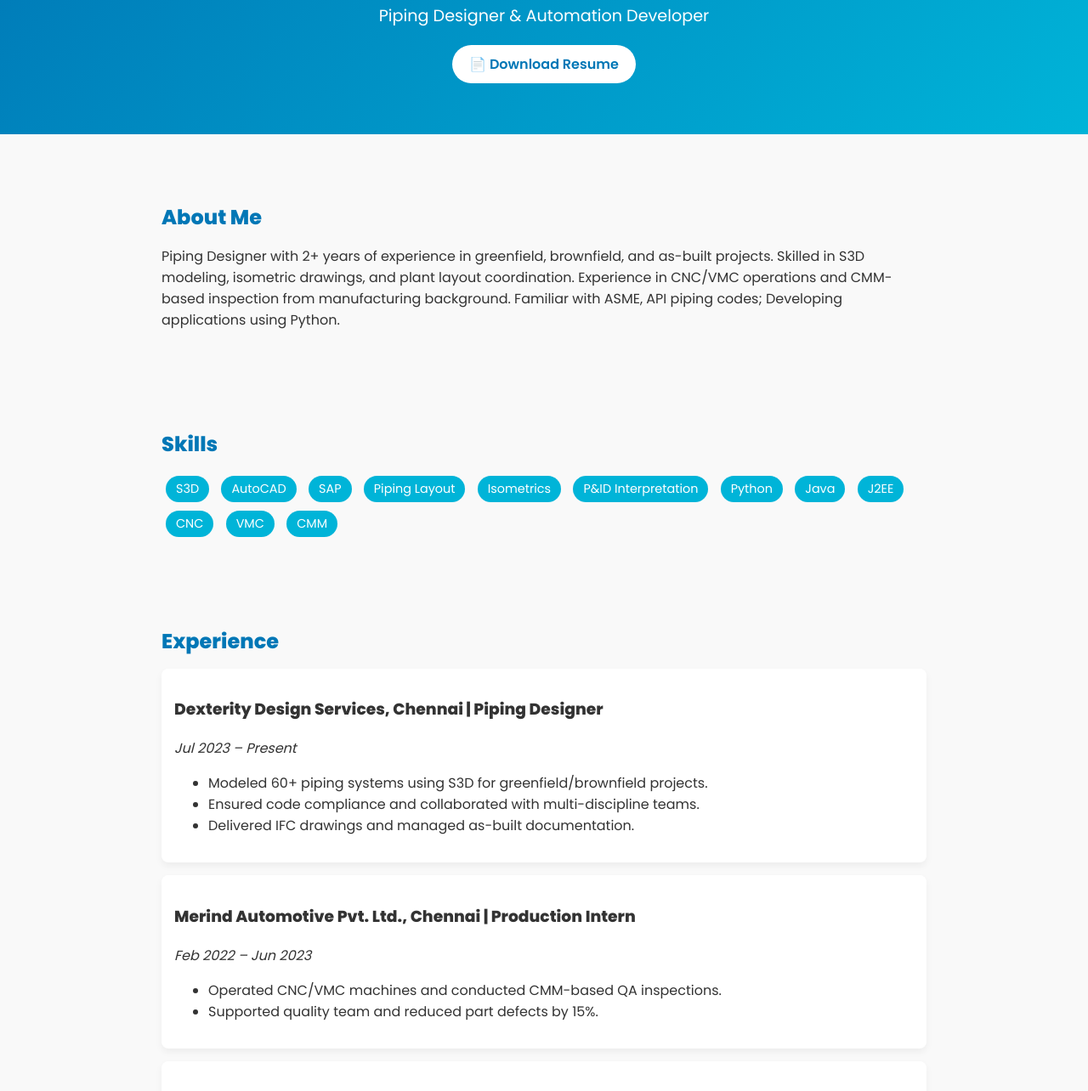
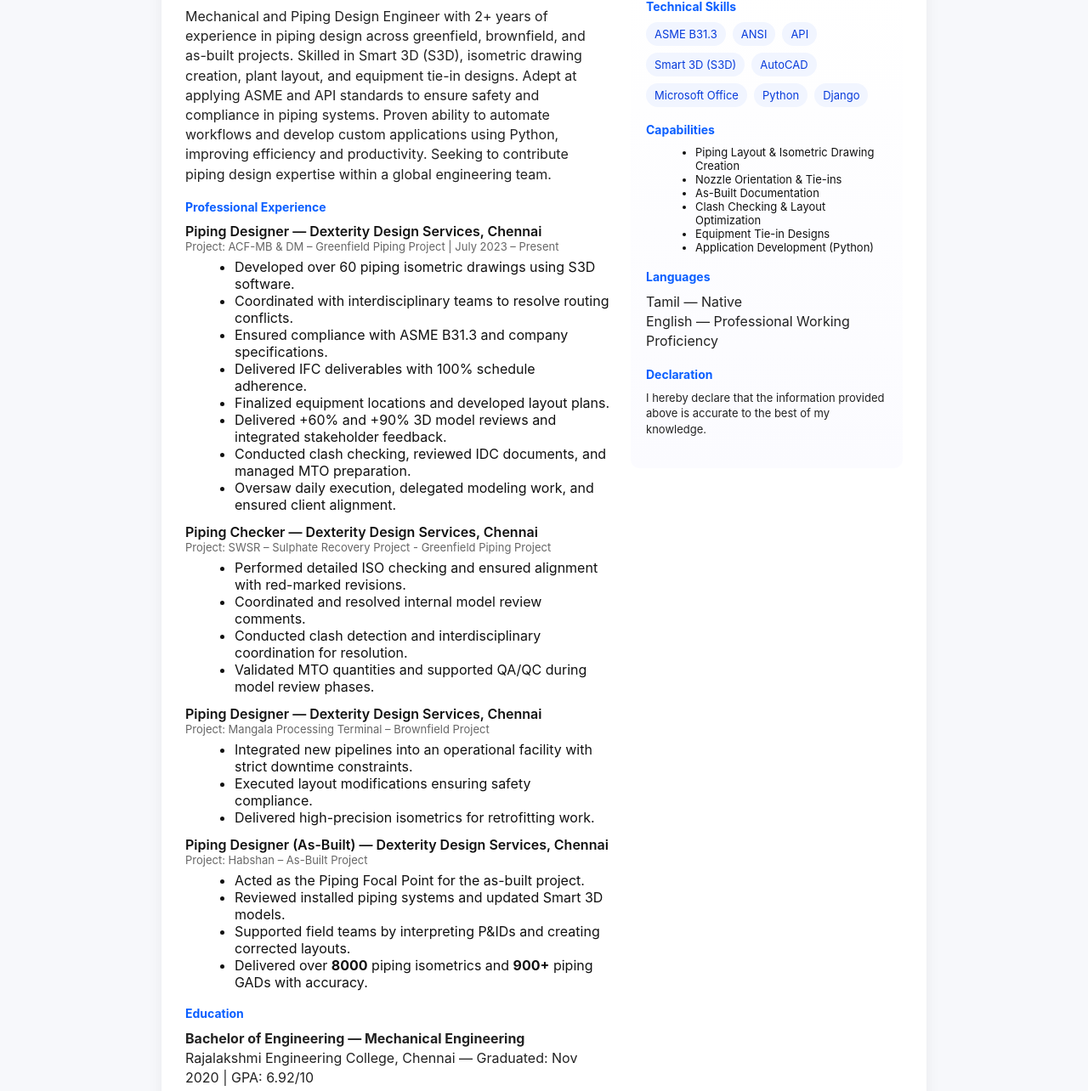
Before and after one commit to yokeshchandrasekaran/yokesh.github.io, a plain HTML site: page index.html in a window 1280 px wide. Shown: the part 162-1446 px from the top of the page at 85% size. Drawn offline with Linux system fonts and the light colour scheme.

Commit message:
Update index.html

```diff
--- a/index.html
+++ b/index.html
@@ -1,105 +1,168 @@
-<!DOCTYPE html>
+<!doctype html>
 <html lang="en">
 <head>
-    <meta charset="UTF-8">
-    <meta name="viewport" content="width=device-width, initial-scale=1.0">
-    <title>Yokesh Chandrasekaran | Piping Designer</title>
-    <link href="https://fonts.googleapis.com/css2?family=Poppins:wght@400;600;800&display=swap" rel="stylesheet">
-    <link rel="stylesheet" href="style.css">
+  <meta charset="utf-8" />
+  <meta name="viewport" content="width=device-width, initial-scale=1" />
+  <title>Yokesh Chandrasekaran — Resume</title>
+  <style>
+    :root{ --accent:#0b5fff; --muted:#666; --bg:#f7f8fb; --card:#fff; --maxw:900px; }
+    html,body{height:100%;margin:0;font-family:Inter, system-ui, -apple-system, 'Segoe UI', Roboto, 'Helvetica Neue', Arial; background:var(--bg); color:#111}
+    .container{max-width:var(--maxw);margin:28px auto;padding:28px}
+    .card{background:var(--card);border-radius:12px;padding:28px;box-shadow:0 6px 18px rgba(16,24,40,0.06)}
+    .header{display:flex;gap:20px;align-items:center;justify-content:space-between;flex-wrap:wrap}
+    .name{font-size:20px;font-weight:700}
+    .meta{color:var(--muted);font-size:14px}
+    .cols{display:grid;grid-template-columns:1fr 320px;gap:24px;margin-top:18px}
+    .section{margin-bottom:18px}
+    h2{font-size:14px;margin:0 0 10px 0;color:var(--accent)}
+    p{margin:6px 0;color:#222;line-height:1.45}
+    ul{margin:6px 0 6px 18px}
+    .skills, .tech{display:flex;flex-wrap:wrap;gap:8px}
+    .chip{background:#f1f5ff;color:#073bdb;padding:6px 10px;border-radius:999px;font-size:13px}
+    .job{margin-bottom:12px}
+    .job-title{font-weight:600}
+    .muted{color:var(--muted);font-size:13px}
+    .contact a{color:inherit;text-decoration:none}
+    .right-card{background:linear-gradient(180deg,#fff,#fbfbff);padding:18px;border-radius:10px}
+    .small{font-size:13px}
+    @media (max-width:880px){.cols{grid-template-columns:1fr;}.right-card{order:-1}}
+  </style>
 </head>
 <body>
+  <div class="container">
+    <div class="card">
+      <div class="header">
+        <div>
+          <div class="name">Yokesh Chandrasekaran</div>
+          <div class="meta">Mechanical &amp; Piping Design Engineer</div>
+        </div>
+        <div class="contact small">
+          Chennai, India &nbsp;|&nbsp; +91 87785 59587<br />
+          <a href="mailto:yokeshchandra285@gmail.com">yokeshchandra285@gmail.com</a> &nbsp;|&nbsp;
+          <a href="https://linkedin.com/in/yokeshchandrasekaran" target="_blank" rel="noopener">linkedin.com/in/yokeshchandrasekaran</a>
+        </div>
+      </div>
 
-    <header class="hero">
-        <div class="hero-content">
-            <h1 class="fade-in">Yokesh Chandrasekaran</h1>
-            <p class="fade-in delay-1">Piping Designer & Automation Developer</p>
-            <a href="Resume.pdf" class="btn fade-in delay-2" target="_blank">📄 Download Resume</a>
-        </div>
-    </header>
+      <div class="cols">
+        <main>
+          <section class="section">
+            <h2>Professional Summary</h2>
+            <p>Mechanical and Piping Design Engineer with 2+ years of experience in piping design across greenfield, brownfield, and as-built projects. Skilled in Smart 3D (S3D), isometric drawing creation, plant layout, and equipment tie-in designs. Adept at applying ASME and API standards to ensure safety and compliance in piping systems. Proven ability to automate workflows and develop custom applications using Python, improving efficiency and productivity. Seeking to contribute piping design expertise within a global engineering team.</p>
+          </section>
 
-    <section class="about fade-in">
-        <h2>About Me</h2>
-        <p>Piping Designer with 2+ years of experience in greenfield, brownfield, and as-built projects. Skilled in S3D modeling, isometric drawings, and plant layout coordination. Experience in CNC/VMC operations and CMM-based inspection from manufacturing background. Familiar with ASME, API piping codes; Developing applications using Python.</p>
-    </section>
+          <section class="section">
+            <h2>Professional Experience</h2>
 
-    <section class="skills fade-in">
-        <h2>Skills</h2>
-        <div class="skill-badges">
-            <span>S3D</span>
-            <span>AutoCAD</span>
-            <span>SAP</span>
-            <span>Piping Layout</span>
-            <span>Isometrics</span>
-            <span>P&ID Interpretation</span>
-            <span>Python</span>
-            <span>Java</span>
-            <span>J2EE</span>
-            <span>CNC</span>
-            <span>VMC</span>
-            <span>CMM</span>
-        </div>
-    </section>
+            <div class="job">
+              <div class="job-title">Piping Designer — Dexterity Design Services, Chennai</div>
+              <div class="muted">Project: ACF-MB &amp; DM – Greenfield Piping Project | July 2023 – Present</div>
+              <ul>
+                <li>Developed over 60 piping isometric drawings using S3D software.</li>
+                <li>Coordinated with interdisciplinary teams to resolve routing conflicts.</li>
+                <li>Ensured compliance with ASME B31.3 and company specifications.</li>
+                <li>Delivered IFC deliverables with 100% schedule adherence.</li>
+                <li>Finalized equipment locations and developed layout plans.</li>
+                <li>Delivered +60% and +90% 3D model reviews and integrated stakeholder feedback.</li>
+                <li>Conducted clash checking, reviewed IDC documents, and managed MTO preparation.</li>
+                <li>Oversaw daily execution, delegated modeling work, and ensured client alignment.</li>
+              </ul>
+            </div>
 
-    <section class="experience fade-in">
-        <h2>Experience</h2>
-        <div class="card">
-            <h3>Dexterity Design Services, Chennai | Piping Designer</h3>
-            <p><em>Jul 2023 – Present</em></p>
+            <div class="job">
+              <div class="job-title">Piping Checker — Dexterity Design Services, Chennai</div>
+              <div class="muted">Project: SWSR – Sulphate Recovery Project - Greenfield Piping Project</div>
+              <ul>
+                <li>Performed detailed ISO checking and ensured alignment with red-marked revisions.</li>
+                <li>Coordinated and resolved internal model review comments.</li>
+                <li>Conducted clash detection and interdisciplinary coordination for resolution.</li>
+                <li>Validated MTO quantities and supported QA/QC during model review phases.</li>
+              </ul>
+            </div>
+
+            <div class="job">
+              <div class="job-title">Piping Designer — Dexterity Design Services, Chennai</div>
+              <div class="muted">Project: Mangala Processing Terminal – Brownfield Project</div>
+              <ul>
+                <li>Integrated new pipelines into an operational facility with strict downtime constraints.</li>
+                <li>Executed layout modifications ensuring safety compliance.</li>
+                <li>Delivered high-precision isometrics for retrofitting work.</li>
+              </ul>
+            </div>
+
+            <div class="job">
+              <div class="job-title">Piping Designer (As-Built) — Dexterity Design Services, Chennai</div>
+              <div class="muted">Project: Habshan – As-Built Project</div>
+              <ul>
+                <li>Acted as the Piping Focal Point for the as-built project.</li>
+                <li>Reviewed installed piping systems and updated Smart 3D models.</li>
+                <li>Supported field teams by interpreting P&amp;IDs and creating corrected layouts.</li>
+                <li>Delivered over <strong>8000</strong> piping isometrics and <strong>900+</strong> piping GADs with accuracy.</li>
+              </ul>
+            </div>
+
+          </section>
+
+          <section class="section">
+            <h2>Education</h2>
+            <p><strong>Bachelor of Engineering — Mechanical Engineering</strong><br />Rajalakshmi Engineering College, Chennai — Graduated: Nov 2020 | GPA: 6.92/10</p>
+          </section>
+
+          <section class="section">
+            <h2>Certifications</h2>
             <ul>
-                <li>Modeled 60+ piping systems using S3D for greenfield/brownfield projects.</li>
-                <li>Ensured code compliance and collaborated with multi-discipline teams.</li>
-                <li>Delivered IFC drawings and managed as-built documentation.</li>
+              <li>Industrial Automation &amp; Robotics – MSME (2017–2018)</li>
+              <li>Industrial Robotics – AGIIT (2019)</li>
+              <li>Java &amp; J2EE (2019–2020)</li>
+              <li>Python and Django (2021)</li>
             </ul>
-        </div>
-        <div class="card">
-            <h3>Merind Automotive Pvt. Ltd., Chennai | Production Intern</h3>
-            <p><em>Feb 2022 – Jun 2023</em></p>
-            <ul>
-                <li>Operated CNC/VMC machines and conducted CMM-based QA inspections.</li>
-                <li>Supported quality team and reduced part defects by 15%.</li>
-            </ul>
-        </div>
-        <div class="card">
-            <h3>Ashok Leyland, Chennai | Quality Inspector</h3>
-            <p><em>Nov 2021 – Feb 2022</em></p>
-            <ul>
-                <li>Audited axle assemblies, maintained defect charts via SAP.</li>
-            </ul>
-        </div>
-    </section>
+          </section>
 
-    <section class="projects fade-in">
-        <h2>Projects</h2>
-        <div class="card">
-            <strong>ACF-MB & DM (Greenfield):</strong> Routed pipes per codes and ensured layout clarity using S3D. Handled tie-ins, nozzle orientation, and construction-ready models.
-        </div>
-        <div class="card">
-            <strong>Mangala Terminal (Brownfield):</strong> Integrated new routes into legacy systems; minimized disruption.
-        </div>
-        <div class="card">
-            <strong>Habshan (As-Built):</strong> Captured site conditions and updated models accurately.
-        </div>
-    </section>
+        </main>
 
-    <section class="certifications fade-in">
-        <h2>Certifications</h2>
-        <ul>
-            <li>Industrial Automation & Robotics – MSME</li>
-            <li>Python & Django Development – Self-paced</li>
-            <li>Java & J2EE – NIIT</li>
-        </ul>
-    </section>
+        <aside>
+          <div class="right-card">
+            <section class="section">
+              <h2>Technical Skills</h2>
+              <div class="skills">
+                <span class="chip">ASME B31.3</span>
+                <span class="chip">ANSI</span>
+                <span class="chip">API</span>
+                <span class="chip">Smart 3D (S3D)</span>
+                <span class="chip">AutoCAD</span>
+                <span class="chip">Microsoft Office</span>
+                <span class="chip">Python</span>
+                <span class="chip">Django</span>
+              </div>
+            </section>
 
-    <section class="contact fade-in">
-        <h2>Contact</h2>
-        <p>📧 <a href="mailto:yokeshchandra285@gmail.com">yokeshchandra285@gmail.com</a></p>
-        <p>📞 +91 87785 59587</p>
-        <p>📍 Chennai, India</p>
-    </section>
+            <section class="section">
+              <h2>Capabilities</h2>
+              <ul class="small">
+                <li>Piping Layout &amp; Isometric Drawing Creation</li>
+                <li>Nozzle Orientation &amp; Tie-ins</li>
+                <li>As-Built Documentation</li>
+                <li>Clash Checking &amp; Layout Optimization</li>
+                <li>Equipment Tie-in Designs</li>
+                <li>Application Development (Python)</li>
+              </ul>
+            </section>
 
-    <footer>
-        <p>© 2025 Yokesh Chandrasekaran | Built with ❤️ and hosted on GitHub Pages</p>
-    </footer>
+            <section class="section">
+              <h2>Languages</h2>
+              <p>Tamil — Native<br />English — Professional Working Proficiency</p>
+            </section>
 
+            <section class="section">
+              <h2>Declaration</h2>
+              <p class="small">I hereby declare that the information provided above is accurate to the best of my knowledge.</p>
+            </section>
+
+          </div>
+        </aside>
+      </div>
+
+      <footer style="margin-top:20px;color:var(--muted);font-size:13px">Best Regards,<br />Yokesh Chandrasekaran</footer>
+    </div>
+  </div>
 </body>
 </html>
```
